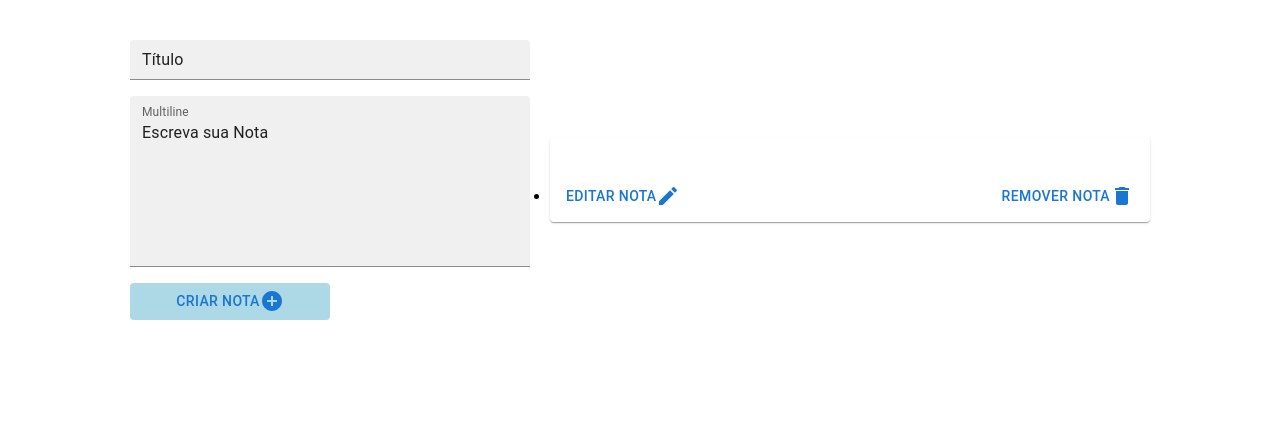
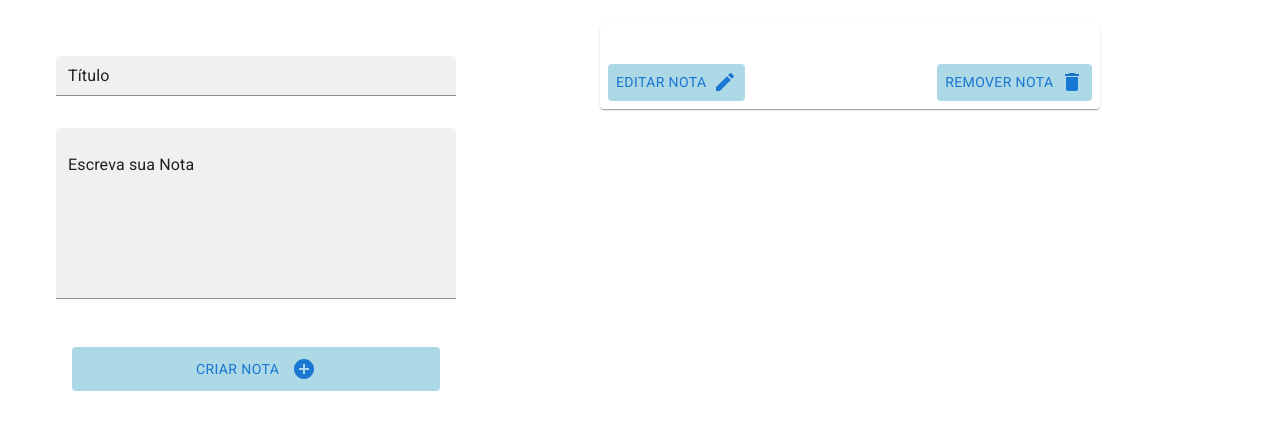
Before and after one commit to TalitaVial/CEEP-Material-UI---ReactJS, a React (Create React App) app: page / in a window 1280 px wide. Both pictures are taken after a click on the button "CRIAR NOTA". Shown: the top 430 px of the page. Built offline with nearby package versions, Linux system fonts and the light colour scheme.

Commit message:
feat: styles MaterialUI

```diff
--- a/public/index.html
+++ b/public/index.html
@@ -9,11 +9,14 @@
       name="description"
       content="Web site created using create-react-app"
     />
-    <link rel="apple-touch-icon" href="%PUBLIC_URL%/logo192.png" />
-
-    <link rel="manifest" href="%PUBLIC_URL%/manifest.json" />
-
-    <title>React App</title>
+    <link rel="icon" href="../assets/verificar.png" />
+    <link rel="preconnect" href="https://fonts.googleapis.com" />
+    <link rel="preconnect" href="https://fonts.gstatic.com" crossorigin />
+    <link
+      href="https://fonts.googleapis.com/css2?family=Roboto&display=swap"
+      rel="stylesheet"
+    />
+    <title>GerenciAPP-Tarefas</title>
   </head>
   <body>
     <noscript>You need to enable JavaScript to run this app.</noscript>
--- a/src/components/CardNota.jsx
+++ b/src/components/CardNota.jsx
@@ -8,18 +8,26 @@ import Typography from '@mui/material/Typography';
 import DeleteIcon from '@mui/icons-material/Delete';
 import EditIcon from '@mui/icons-material/Edit';
 
-
+const style = {
+  card: { width: 500, marginLeft: '5rem',display: 'block'},
+  cardContent : {textAlign:'flex-start'},
+  typographyS : {fontSize: '1.3rem', fontFamily: 'Roboto'},
+  typography : {fontSize: '1rem', fontFamily: 'Roboto'},
+  button : {background: '#add8e6'},
+  editIcon: {marginLeft: '.4rem', display: 'flex',alignItems: 'center', justifyContent: 'center' },
+  deletIcon: {marginLeft: '.4rem', display: 'flex',alignItems: 'center', justifyContent: 'center' }
+}
 class CardNota extends Component {
   render() {
     return (
-      <Card sx={{ width: 600}}>
-        <CardContent sx={{textAlign:'flex-start'}}>
-          <Typography sx={{fontSize: 14}}>{this.props.titulo}</Typography>
-          <Typography variant='body2'>{this.props.texto}</Typography>
+      <Card sx={style.card}>
+        <CardContent sx={style.cardContent}>
+          <Typography sx={style.typographyS}>{this.props.titulo}</Typography>
+          <Typography sx={style.typography} variant='body2'>{this.props.texto}</Typography>
         </CardContent>
         <CardActions sx={{display: 'flex', justifyContent: 'space-between'}}>
-          <Button>Editar Nota<EditIcon /></Button>
-          <Button>Remover nota<DeleteIcon/></Button>
+          <Button sx={style.button}>Editar Nota<EditIcon sx={style.editIcon}/></Button>
+          <Button sx={style.button}>Remover nota<DeleteIcon sx={style.deletIcon}/></Button>
         </CardActions>
       </Card>
 
@@ -27,4 +35,4 @@ class CardNota extends Component {
   }
 }
 
-export default CardNota;
+export default CardNota
--- a/src/components/FormularioCadastro.jsx
+++ b/src/components/FormularioCadastro.jsx
@@ -5,8 +5,15 @@ import TextField from '@mui/material/TextField';
 import Button from '@mui/material/Button';
 import AddCircleIcon from '@mui/icons-material/AddCircle';
 
+const style = {
+  stack: {float: 'left',margin: '2rem'},
+  textField: {minWidth: 400, margin: '1rem',fontFamily: 'Roboto'},
+  button: {display: 'flex', alignItems: 'center', justifyContent: 'center' ,background:'#add8e6', padding: '.6rem', margin: '2rem'},
+  addCircleIcon : {marginLeft: '.8rem'}
+}
 
 class FormularioCadastro extends Component {
+
   constructor(props){
     super(props);
     this.titulo="";
@@ -34,10 +41,10 @@ class FormularioCadastro extends Component {
 
   render() {
     return (
-      <Stack onSubmit={this._criarNota.bind(this)} component="form" sx={{width: '25ch'}} spacing={2} autoComplete="off">
-        <TextField onChange={this._handleMudancaTitulo.bind(this)} sx={{minWidth: 400}} hiddenLabel id="filled-hidden-label-small" defaultValue="Título" variant="filled" size="small" />
-        <TextField onChange={this._handleMudancaTexto.bind(this)} sx={{minWidth: 400}} id="filled-multiline-static" label="Multiline" multiline rows={6} defaultValue="Escreva sua Nota" variant="filled"/>
-        <Button type="submit" sx={{background:'#add8e6'}}>Criar Nota<AddCircleIcon></AddCircleIcon></Button>
+      <Stack sx={style.stack} onSubmit={this._criarNota.bind(this)} component="form" autoComplete="off">
+        <TextField onChange={this._handleMudancaTitulo.bind(this)} sx={style.textField} hiddenLabel id="filled-hidden-label-small" defaultValue="Título" variant="filled" size="small" />
+        <TextField onChange={this._handleMudancaTexto.bind(this)} sx={style.textField} id="filled-multiline-static" multiline rows={6} defaultValue="Escreva sua Nota" variant="filled"/>
+        <Button type="submit" sx={style.button}>Criar Nota<AddCircleIcon sx={style.addCircleIcon}></AddCircleIcon></Button>
       </Stack>
     );
   }
--- a/src/components/ListaDeNotas.jsx
+++ b/src/components/ListaDeNotas.jsx
@@ -1,17 +1,19 @@
 import React, { Component } from 'react';
 import CardNota from './CardNota';
+import { ListItem } from '@mui/material';
+import { List } from '@mui/material';
 class ListaDeNotas extends Component {
  render(){
    return (
     <>
-      <ul>
+      <List>
         {this.props.notas.map((nota, index)=>{
           return(
-             <li key={index}>
+             <ListItem key={index}>
               <CardNota titulo={nota.titulo} texto={nota.texto}/>
-            </li>
+            </ListItem>
         )})}
-      </ul>
+      </List>
    </>
 
    )}
--- a/src/index.css
+++ b/src/index.css
@@ -1,15 +1,5 @@
-
 .sessao_componentes{
   display: flex;
-  align-items: center;
-  justify-content: space-around;
-  padding: 2rem;
+  flex-wrap: wrap;
 
 }
-
-@media (max-width: 600px){
-  .sessao_componentes{
-    flex-wrap: wrap;
-
-  }
-}
```
Also changed, not shown: assets/verificar.png (added).
